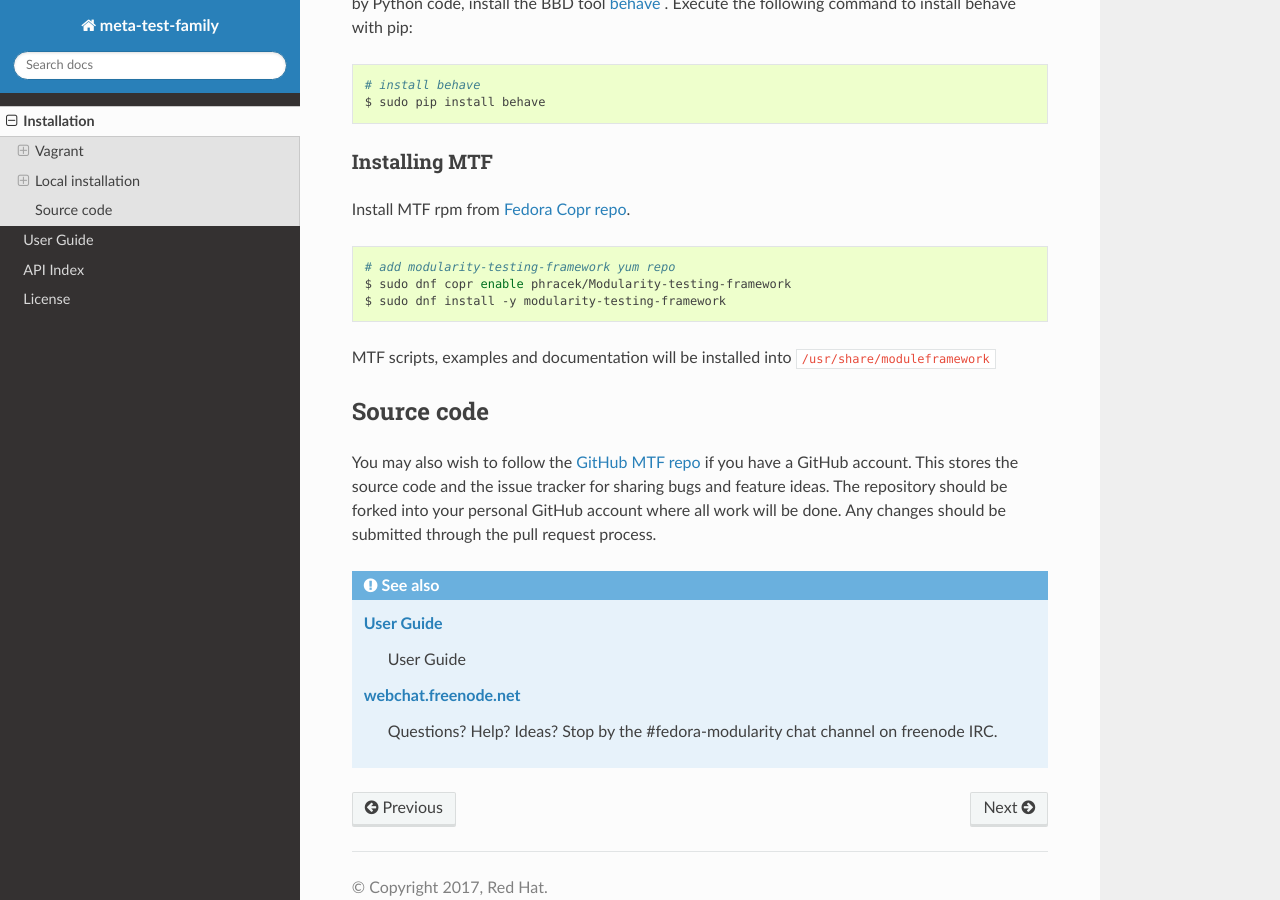
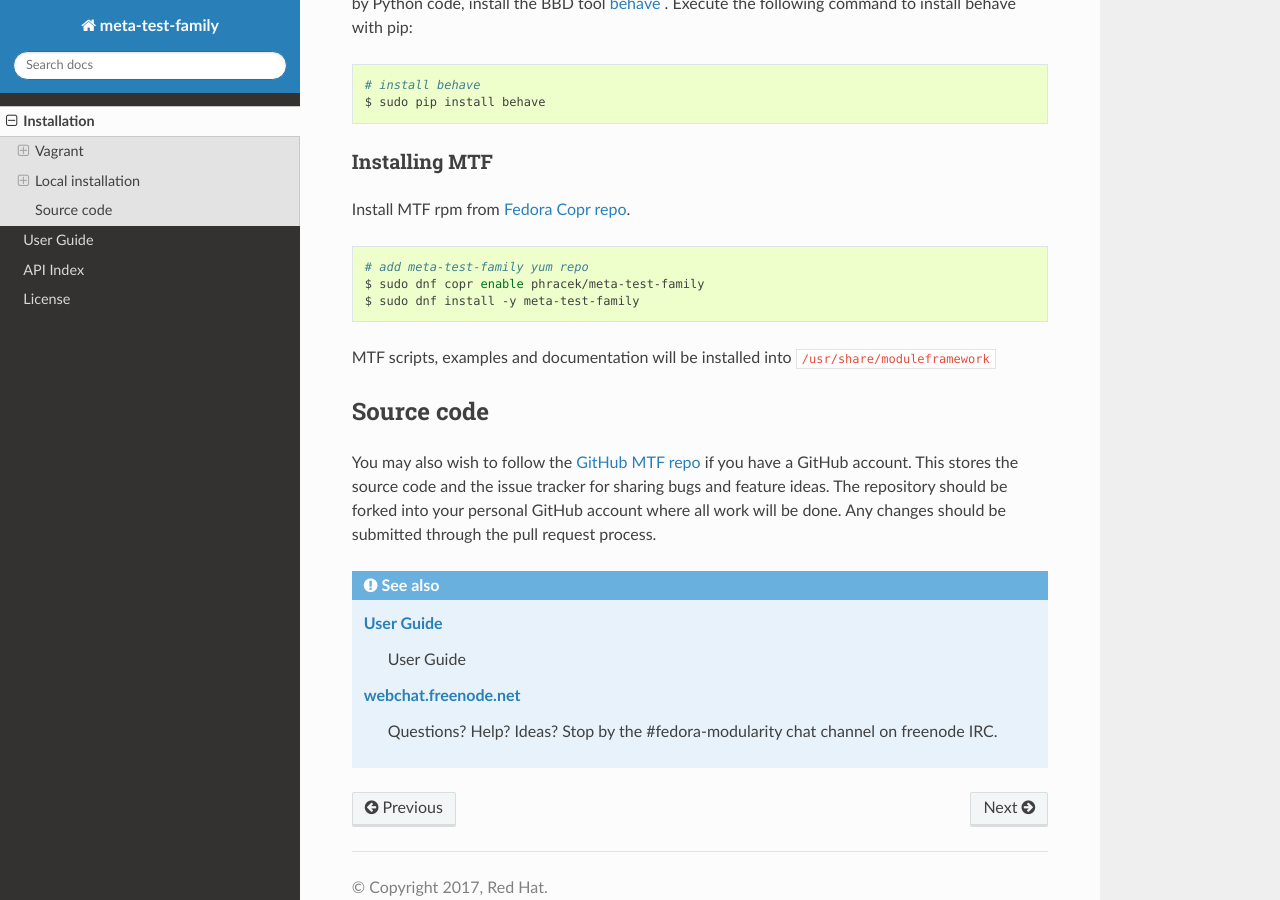
Before and after one commit to fedora-modularity/meta-test-family, a Sphinx documentation site: the page built from docs/installation.rst, in a window 1280 px wide and 900 px high, scrolled down 2482 px. Built offline with Sphinx 7.4.7 and the Read the Docs theme 2.0.0, drawn with Linux system fonts in a browser that asks for light colours; pages that are not in the unit, such as notebooks, are missing from menus.

Commit message:
docs update copr repo name

```diff
--- a/docs/index.rst
+++ b/docs/index.rst
@@ -26,7 +26,7 @@
 
 .. _Documentation: http://meta-test-family.readthedocs.io
 .. _a modular Fedora: https://docs.pagure.org/modularity/
-.. _Package repository: https://copr.fedorainfracloud.org/coprs/phracek/Modularity-testing-framework/
+.. _Package repository: https://copr.fedorainfracloud.org/coprs/phracek/meta-test-family/
 .. _MTF's code: https://github.com/fedora-modularity/meta-test-family
 
 Content
--- a/docs/installation.rst
+++ b/docs/installation.rst
@@ -114,13 +114,13 @@
 
 Install MTF rpm from `Fedora Copr repo`_.
 
-.. _Fedora Copr repo: https://copr.fedorainfracloud.org/coprs/phracek/Modularity-testing-framework/
+.. _Fedora Copr repo: https://copr.fedorainfracloud.org/coprs/phracek/meta-test-family/
 
 .. code-block:: bash
 
-    # add modularity-testing-framework yum repo
-    $ sudo dnf copr enable phracek/Modularity-testing-framework
-    $ sudo dnf install -y modularity-testing-framework
+    # add meta-test-family yum repo
+    $ sudo dnf copr enable phracek/meta-test-family
+    $ sudo dnf install -y meta-test-family
 
 MTF scripts, examples and documentation will be installed into ``/usr/share/moduleframework``
 
```
